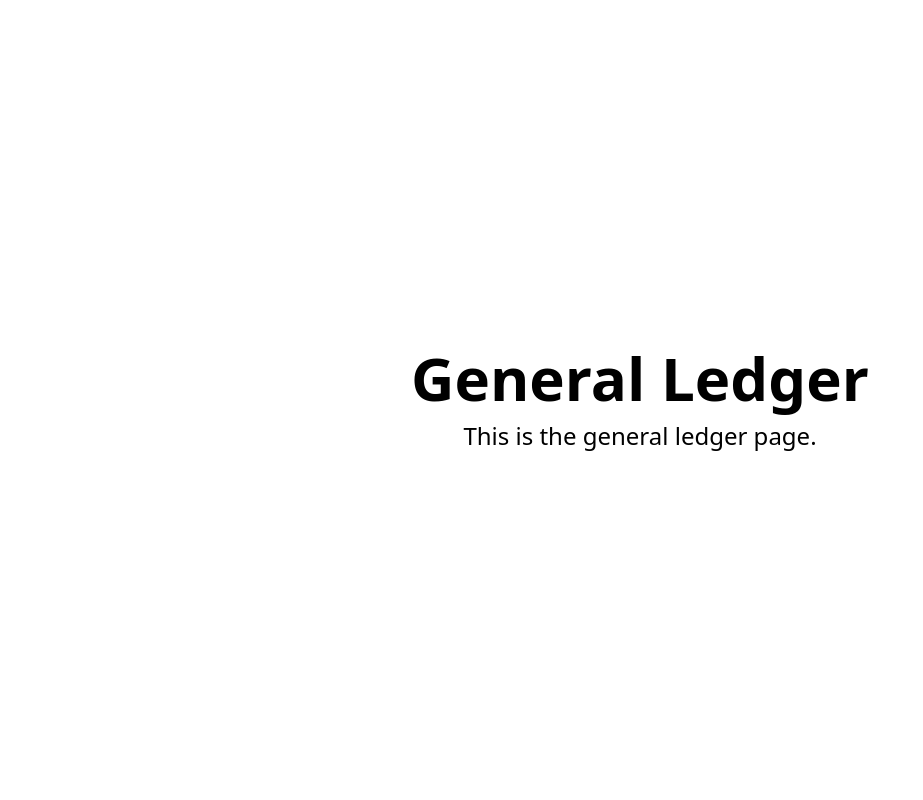
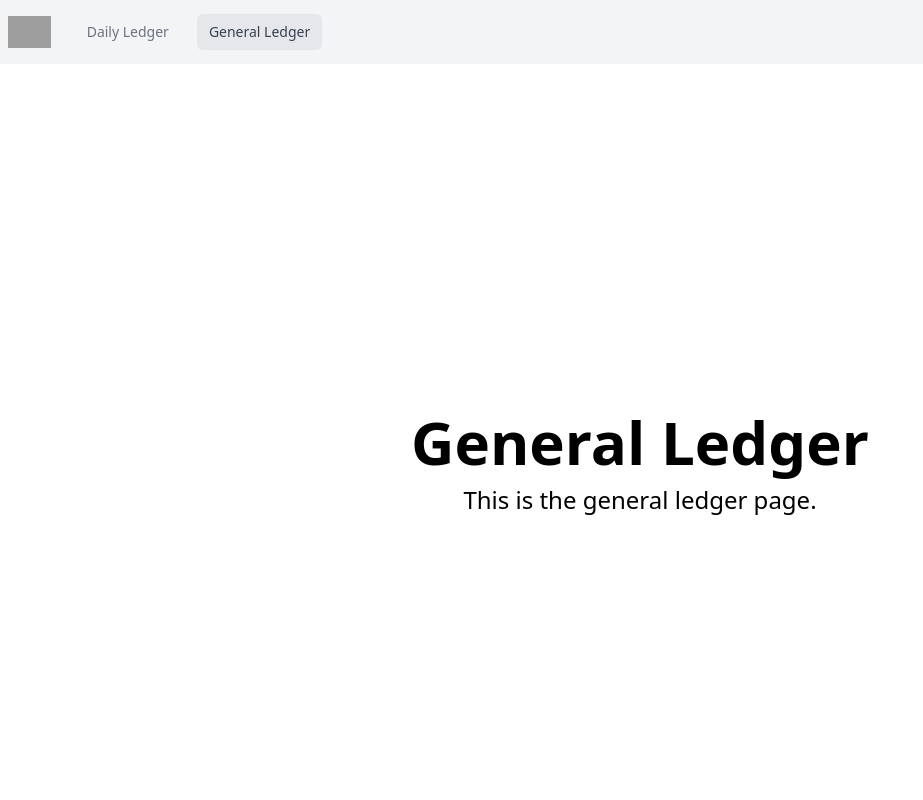
Before and after one commit to davidgrrcia-archived/contablock-app, a Next.js app in the folder frontend/: page /general-ledger in a window 1280 px wide. Shown: the top 800 px of the page, without its empty margins (0-923 px from the left). Built offline with nearby package versions, Linux system fonts and the light colour scheme; grey boxes are pictures that could not be loaded.

Commit message:
header nav added

```diff
--- /dev/null
+++ b/frontend/components/HeaderNav.tsx
@@ -0,0 +1,53 @@
+import { Disclosure } from '@headlessui/react'
+import {useRouter} from "next/router";
+
+const navigation = [
+    { name: 'Daily Ledger', href: '/', current: false },
+    { name: 'General Ledger', href: '/general-ledger', current: false },
+]
+
+function classNames(...classes) {
+    return classes.filter(Boolean).join(' ')
+}
+
+export default function HeaderNav({navigation}) {
+    return (
+        <Disclosure as="nav" className="bg-gray-100">
+            {({ open }) => (
+                <>
+                    <div className="mx-auto max-w-7xl px-2">
+                        <div className="relative flex h-16 items-center justify-between">
+                            <div className="flex flex-1 items-stretch justify-start">
+                                <div className="flex flex-shrink-0 items-center">
+                                    <img
+                                        className="h-8 w-auto block"
+                                        src="https://tailwindui.com/img/logos/mark.svg?color=indigo&shade=500"
+                                        alt="Your Company"
+                                    />
+                                </div>
+                                <div className="ml-6 block">
+                                    <div className="flex space-x-4">
+                                        {navigation.map((item) => (
+                                            <a
+                                                key={item.name}
+                                                href={item.href}
+                                                className={classNames(
+                                                    item.current ? 'bg-gray-200 text-gray-700' : 'text-gray-500 hover:bg-gray-200 hover:text-black',
+                                                    'px-3 py-2 rounded-md text-sm font-medium'
+                                                )}
+                                                aria-current={item.current ? 'page' : undefined}
+                                            >
+                                                {item.name}
+                                            </a>
+                                        ))}
+                                    </div>
+                                </div>
+                            </div>
+
+                        </div>
+                    </div>
+                </>
+            )}
+        </Disclosure>
+    )
+}
--- a/frontend/components/PageLayout.tsx
+++ b/frontend/components/PageLayout.tsx
@@ -1,7 +1,8 @@
 import Head from "next/head";
 import Image from "next/image";
+import HeaderNav from "./HeaderNav";
 
-export default function PageLayout({ children, title = 'ContaBlock', description = 'Accounting blockchain software' }) {
+export default function PageLayout({ children, title = 'ContaBlock', description = 'Accounting blockchain software', navigation }) {
   return (
     <>
       <Head>
@@ -9,6 +10,7 @@ export default function PageLayout({ children, title = 'ContaBlock', description
         <meta name="description" content={description} />
         <link rel="icon" href="/favicon.ico" />
       </Head>
+        <HeaderNav navigation={navigation}/>
       <main className="flex w-full flex-1 flex-col items-center justify-center px-20 text-center">
           <div className="flex min-h-screen flex-col items-center justify-center py-2">
               <div className="flex w-full flex-1 flex-col items-center justify-center px-20 text-center">
--- a/frontend/package.json
+++ b/frontend/package.json
@@ -6,6 +6,8 @@
     "start": "next start"
   },
   "dependencies": {
+    "@headlessui/react": "^1.7.4",
+    "@heroicons/react": "^2.0.13",
     "next": "latest",
     "react": "18.2.0",
     "react-dom": "18.2.0"
--- a/frontend/pages/general-ledger/index.tsx
+++ b/frontend/pages/general-ledger/index.tsx
@@ -2,8 +2,13 @@ import Head from "next/head";
 import PageLayout from "../../components/PageLayout";
 
 export default function GeneralLedger() {
+    const navigation = [
+        { name: 'Daily Ledger', href: '/', current: false },
+        { name: 'General Ledger', href: '/general-ledger', current: true },
+    ]
+
     return (
-        <PageLayout title={'ContaBlock - General Ledger'}>
+        <PageLayout title={'ContaBlock - General Ledger'} navigation={navigation}>
             <h1 className="text-6xl font-bold">
                 General Ledger
             </h1>
--- a/frontend/pages/index.tsx
+++ b/frontend/pages/index.tsx
@@ -2,10 +2,16 @@ import type { NextPage } from 'next'
 import Head from 'next/head'
 import Image from 'next/image'
 import PageLayout from "../components/PageLayout";
+import HeaderNav from "../components/HeaderNav";
 
 const Home: NextPage = () => {
+    const navigation = [
+        { name: 'Daily Ledger', href: '/', current: true },
+        { name: 'General Ledger', href: '/general-ledger', current: false },
+    ]
+
   return (
-      <PageLayout title={'ContaBlock - Home'}>
+      <PageLayout title={'ContaBlock - Daily Ledger'} navigation={navigation}>
             <h1 className="text-6xl font-bold">
               Welcome to{' '}
               <a className="text-blue-600" href="https://nextjs.org">
```
Also changed, not shown: 1 other file (tests, documents, lock files or other folders).
